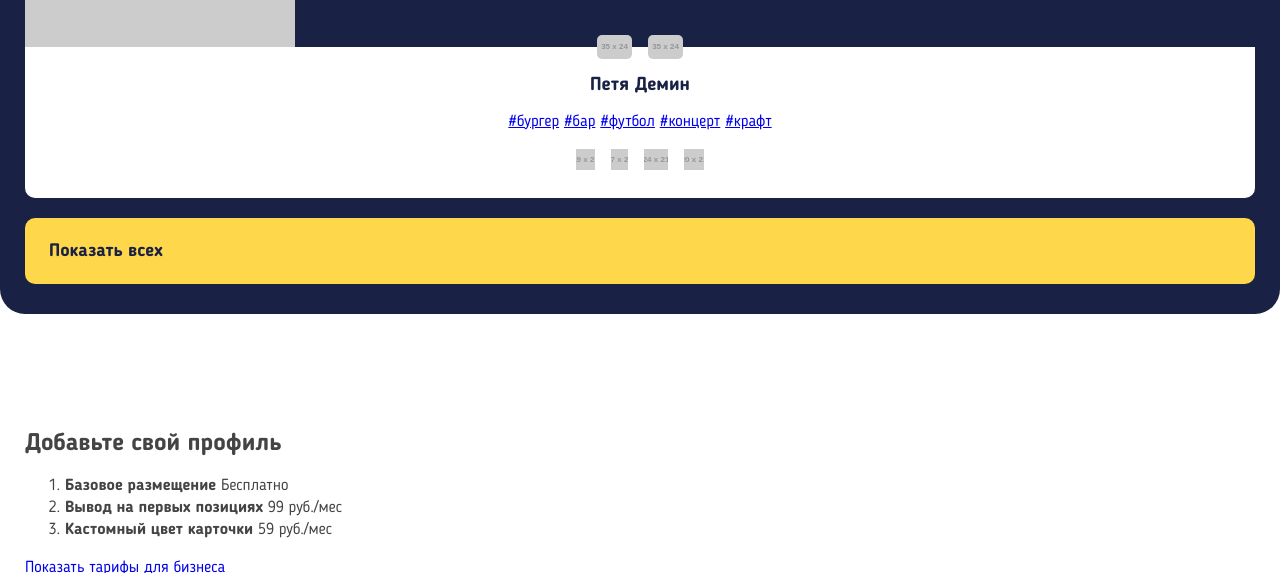
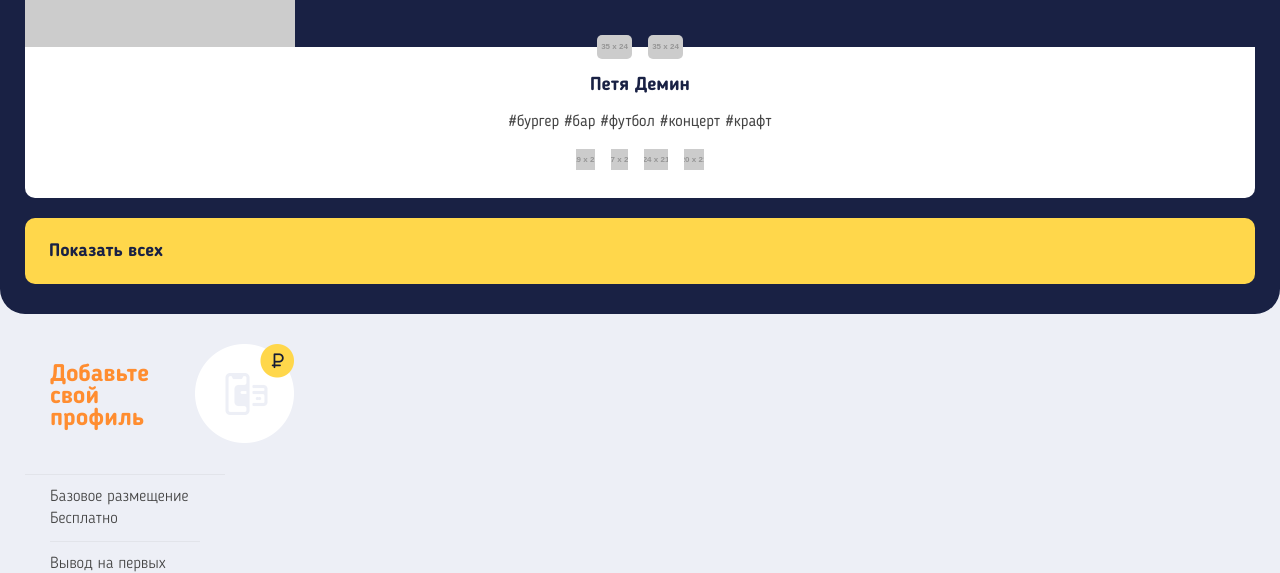
Before and after one commit to Muhammadjewel/885383-pognali-17, a website: page source/index.html in a window 1280 px wide. Shown: the part 3070-3643 px from the top of the page. Drawn offline with nearby package versions, Linux system fonts and the light colour scheme; files that its build step writes are made by us from their sources; placeholder pictures from the web are drawn by us.

Commit message:
Add styles for index-companion tags and pricing section

```diff
--- a/source/index.html
+++ b/source/index.html
@@ -279,19 +279,19 @@
           </div>
           <ol class="pricing__list">
             <li class="pricing__item pricing__item--base">
-              <strong class="pricing__name">Базовое размещение</strong>
+              <span class="pricing__name">Базовое размещение</span>
               <span class="pricing__price">Бесплатно</span>
             </li>
             <li class="pricing__item pricing__item--top">
-              <strong class="pricing__name">Вывод на первых позициях</strong>
+              <span class="pricing__name">Вывод на первых позициях</span>
               <span class="pricing__price">99 руб./мес</span>
             </li>
             <li class="pricing__item pricing__item--custom-color">
-              <strong class="pricing__name">Кастомный цвет карточки</strong>
+              <span class="pricing__name">Кастомный цвет карточки</span>
               <span class="pricing__price">59 руб./мес</span>
             </li>
           </ol>
-          <a href="#">Показать тарифы для бизнеса</a>
+          <a class="pricing__link" href="#">Показать тарифы для бизнеса</a>
         </div>
       </section>
     </main>
--- /dev/null
+++ b/source/sass/blocks/_pricing.scss
@@ -0,0 +1,41 @@
+.pricing {
+  @include section-style;
+  z-index: 3;
+  top: -130px;
+  padding-top: 80px;
+  padding-bottom: 38px;
+  background-image: url("../img/rates@1x.png");
+  background-size: 99px 99px;
+  background-position: 195px 60px;
+}
+
+.pricing__heading-wrapper {
+  margin-bottom: 44px;
+}
+
+.pricing__heading {
+  width: 170px;
+}
+
+.pricing__list {
+  width: 200px;
+  @include reset-list;
+  padding: 0 25px;
+  border-top: 1px solid #e2e4ea;
+  margin-bottom: 31px;
+  font-weight: 300;
+}
+
+.pricing__item {
+  padding: 11px 0;
+  border-bottom: 1px solid #e2e4ea;
+}
+
+.pricing__link {
+  display: inline-block;
+  padding: 0 23px;
+  line-height: 16px;
+  font-weight: bold;
+  color: #192144;
+  text-decoration: none;
+}
--- /dev/null
+++ b/source/sass/blocks/_tags.scss
@@ -0,0 +1,5 @@
+.tags__item {
+  line-height: 18px;
+  color: #444444;
+  text-decoration: none;
+}
--- a/source/sass/style.scss
+++ b/source/sass/style.scss
@@ -19,4 +19,6 @@
 @import "blocks/index-companions";
 @import "blocks/index-companion";
 @import "blocks/country-flags";
+@import "blocks/tags";
 @import "blocks/transportation";
+@import "blocks/pricing";
```
